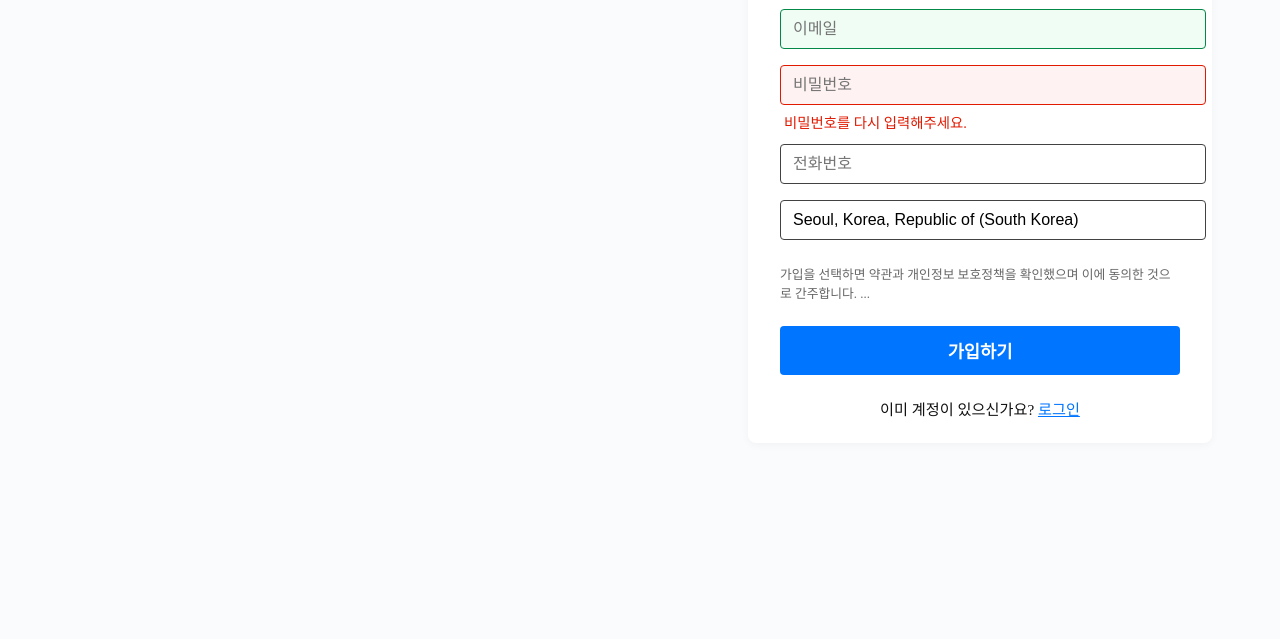
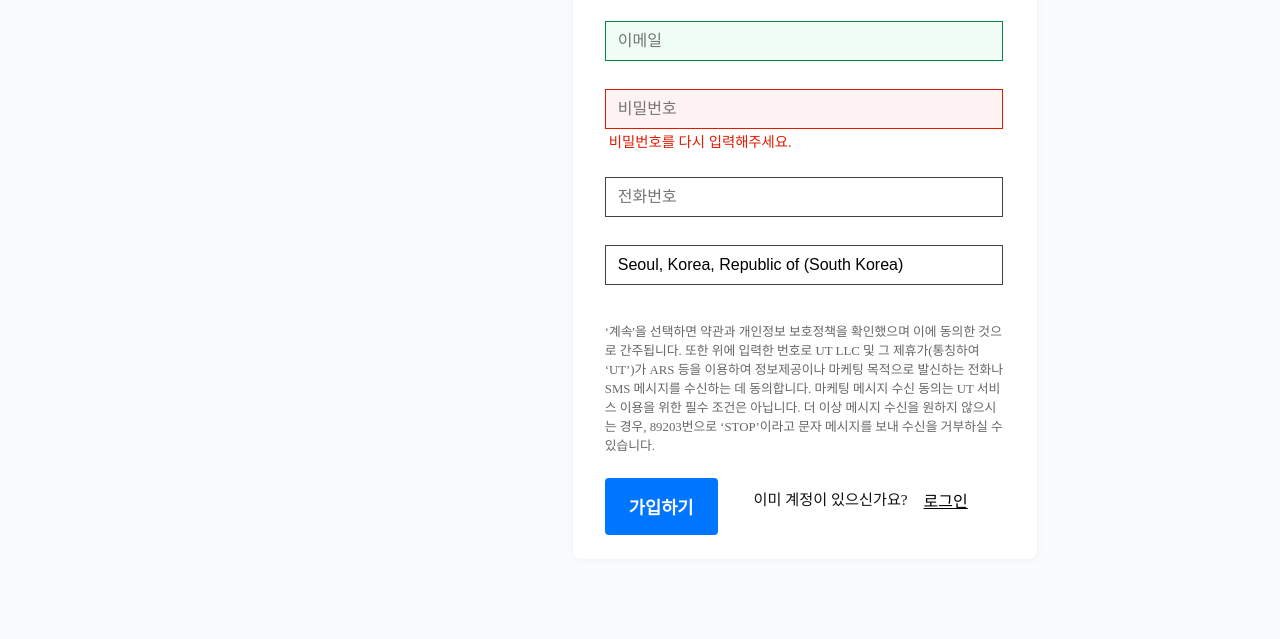
Before and after one commit to FRONTENDBOOTCAMP-15th/404-not-founders, a website built with Vite: page index.html in a window 1280 px wide. Shown: the part 536-1175 px from the top of the page. Before the commit the page ends 1059 px from the top, so only its background shows below. Built offline with nearby package versions, Linux system fonts and the light colour scheme.

Commit message:
ut앱 apply추가

```diff
--- a/index.html
+++ b/index.html
@@ -40,13 +40,16 @@
           <input type="email" placeholder="이메일" class="valid" required />
           <div class="input-error">
             <input type="password" placeholder="비밀번호" class="invalid" required />
-            <span class="error-msg">비밀번호를 다시 입력해주세요.</span>
+            <p class="error-msg">비밀번호를 다시 입력해주세요.</p>
           </div>
           <input type="tel" placeholder="전화번호" />
           <input type="text" value="Seoul, Korea, Republic of (South Korea)" readonly />
-          <p class="terms">가입을 선택하면 약관과 개인정보 보호정책을 확인했으며 이에 동의한 것으로 간주합니다. ...</p>
-          <button type="submit" class="signup-btn">가입하기</button>
-          <div class="login-link">이미 계정이 있으신가요? <a href="#">로그인</a></div>
+          <p class="terms">‘계속'을 선택하면 약관과 개인정보 보호정책을 확인했으며 이에 동의한 것으로 간주됩니다. 또한 위에 입력한 번호로 UT LLC 및 그 제휴가(통칭하여 ‘UT’)가 ARS 등을 이용하여 정보제공이나 마케팅 목적으로 발신하는 전화나 SMS 메시지를 수신하는 데 동의합니다. 마케팅 메시지 수신 동의는 UT 서비스 이용을 위한 필수 조건은 아닙니다. 더 이상 메시지 수신을 원하지 않으시는 경우, 89203번으로 ‘STOP’이라고 문자 메시지를 보내 수신을 거부하실 수 있습니다.</p>
+          <div class="wrapper">
+            <button type="submit" class="signup-btn">가입하기</button>
+            <p class="login-link">이미 계정이 있으신가요?</p>
+            <a href="#" class="login">로그인</a>
+          </div>
         </form>
       </div>
     </section>
--- a/src/style.css
+++ b/src/style.css
@@ -6,6 +6,16 @@
 }
 
 .top-section {
+  display: none;
+}
+
+.main-section {
+  justify-self: center;
+}
+
+@media (width >= 1200px) {
+  .top-section {
+    display: block;
     background: var(--secondary);
     padding: 40px 0 60px 0;
     text-align: center;
@@ -67,7 +77,7 @@
     font-size: 2.5rem;
     font-weight: 700;
   }
-
+}
 .right {
   flex: 1;
   display: flex;
@@ -101,7 +111,7 @@
 .detail-link {
   font-size: 0.95rem;
   color: var(--tertiary-dark);
-  text-decoration: none;
+  text-decoration: underline;
 }
 
 .form-row {
@@ -113,12 +123,11 @@
 .signup-form input[type='email'],
 .signup-form input[type='password'],
 .signup-form input[type='tel'] {
-  width: 100%;
+  width: 93%;
   padding: 10px 12px;
   border: 1.5px solid var(--tertiary-dark);
-  border-radius: 4px;
   font-size: 1rem;
-  margin-bottom: 4px;
+  margin-bottom: 16px;
   transition: border 0.2s;
 }
 
@@ -132,16 +141,11 @@
   background: #fef2f2;
 }
 
-.input-error {
-  position: relative;
-}
-
 .error-msg {
   visibility: hidden;
   color: var(--negative);
   font-size: 0.9rem;
-  margin-top: 2px;
-  display: block;
+  margin-top: -15px;
   padding-left: 4px;
 }
 .input-error input:invalid + .error-msg {
@@ -159,15 +163,20 @@
   margin: 8px 0 0 0;
 }
 
+.wrapper {
+  display: flex;
+  align-items: center;
+}
 .signup-btn {
   background: var(--primary);
   color: var(--secondary);
   border: none;
   border-radius: 4px;
-  padding: 12px 0;
+  padding: 16px 24px;
   font-size: 1.1rem;
   font-weight: 600;
   margin-top: 12px;
+
   cursor: pointer;
   transition: background 0.2s;
 }
@@ -178,11 +187,13 @@
 
 .login-link {
   text-align: center;
+  margin-left: 36px;
+  margin-right: 16px;
   margin-top: 10px;
   font-size: 0.95rem;
 }
 
-.login-link a {
-  color: var(--primary);
+.login {
+  color: var(--secondary-dark);
   text-decoration: underline;
 }
```
Lines whose indentation alone changed are shown as unchanged.
